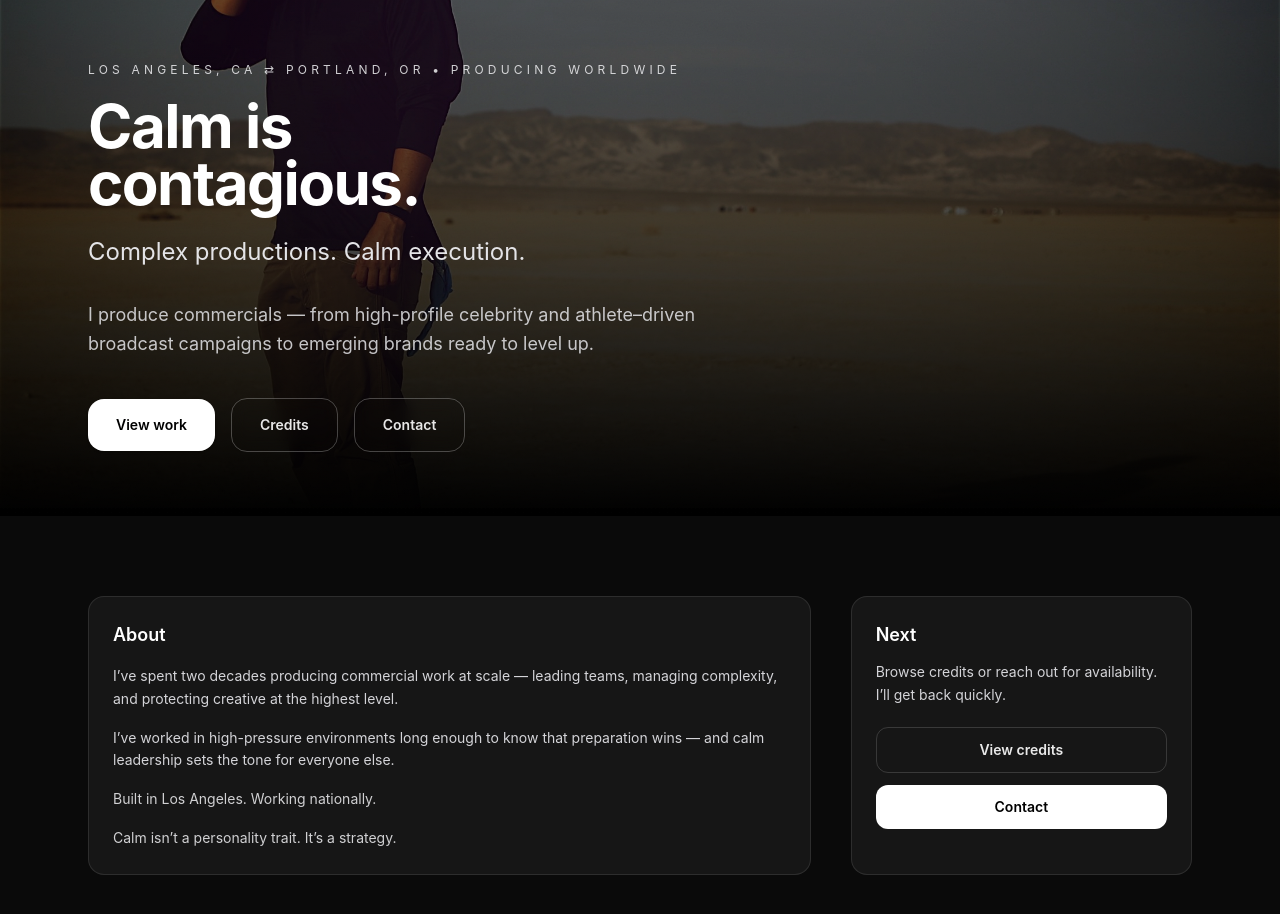
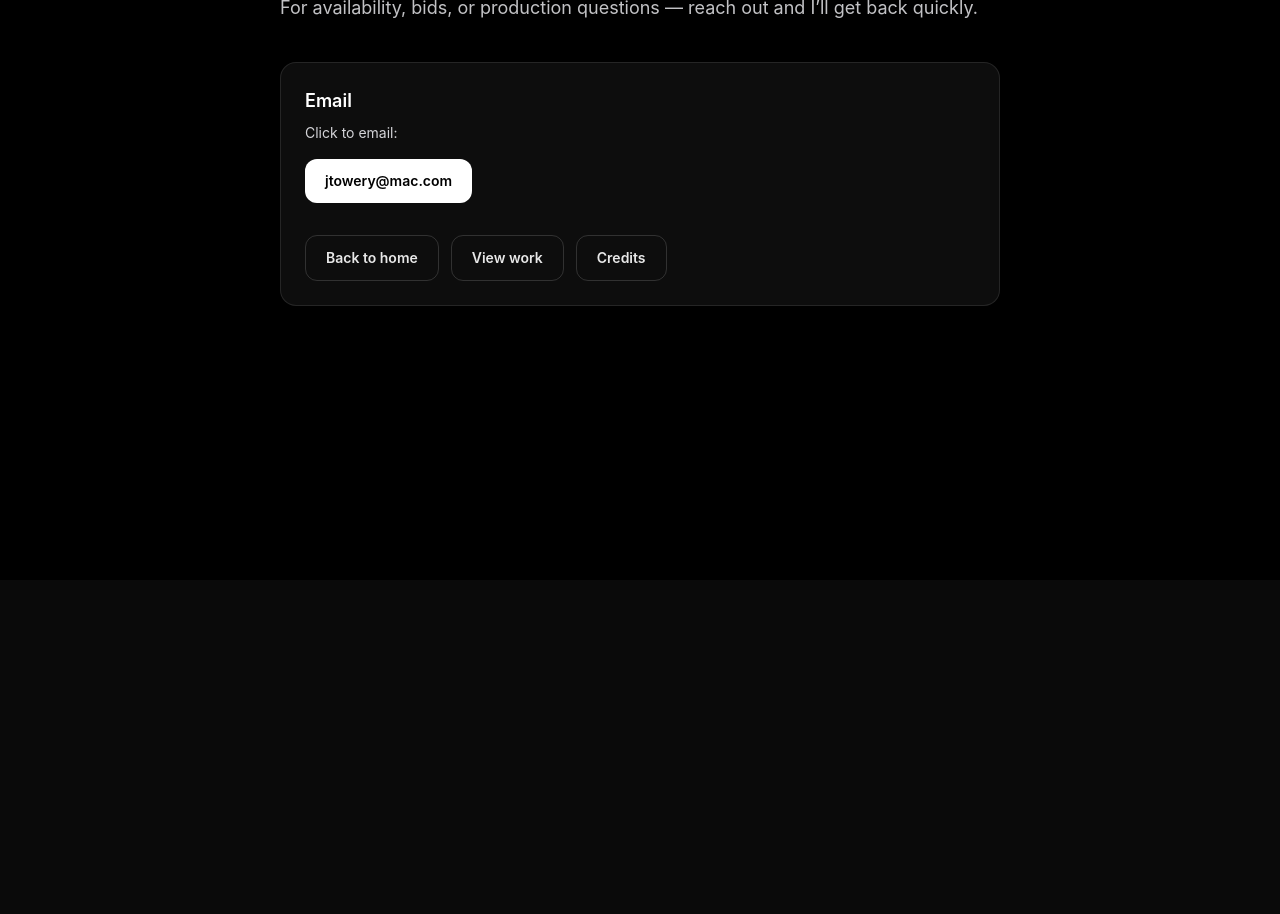
Before and after one commit to Justintowery/jt-producer-site, a Next.js app: page /contact in a window 1280 px wide. Shown: the part 220-1134 px from the top of the page. After the commit the page ends 800 px from the top, so only its background shows below. Built offline with nearby package versions, Linux system fonts and the light colour scheme.

Commit message:
Fix contact page content

```diff
--- a/src/app/contact/page.tsx
+++ b/src/app/contact/page.tsx
@@ -1,188 +1,76 @@
 "use client";
 
-import Image from "next/image";
 import Link from "next/link";
 import { motion, useReducedMotion } from "framer-motion";
 
-export default function HomePage() {
+export default function ContactPage() {
   const reduceMotion = useReducedMotion();
 
-  // Hero photo "come to life" animation (Ken Burns style)
-  const heroPhotoInitial = reduceMotion
-    ? { opacity: 1, scale: 1 }
-    : { opacity: 0, scale: 1.08, filter: "blur(6px)" as any };
-
-  const heroPhotoAnimate = reduceMotion
-    ? { opacity: 1, scale: 1 }
-    : {
-        opacity: 1,
-        scale: 1,
-        filter: "blur(0px)" as any,
-        // Very subtle drift so it feels alive
-        y: [0, -8, 0],
-      };
-
-  const heroPhotoTransition = reduceMotion
-    ? { duration: 0 }
-    : {
-        opacity: { duration: 0.8, ease: "easeOut" },
-        scale: { duration: 1.2, ease: "easeOut" },
-        filter: { duration: 1.1, ease: "easeOut" },
-        y: { duration: 12, ease: "easeInOut", repeat: Infinity },
-      };
-
   return (
-    <main>
-      {/* HERO */}
-      <section className="film-grain relative min-h-[92vh] w-full overflow-hidden">
-        {/* Background image (animated) */}
-        <motion.div
-          className="absolute inset-0"
-          initial={heroPhotoInitial}
-          animate={heroPhotoAnimate}
-          transition={heroPhotoTransition}
-        >
-          {/* Background image (mobile) */}
-          <Image
-            src="/hero-mobile.jpg"
-            alt="Justin Towery on set"
-            fill
-            priority
-            className="object-cover object-top md:hidden"
-          />
-
-          {/* Background image (desktop) */}
-          <Image
-            src="/hero.jpg"
-            alt="Justin Towery on set"
-            fill
-            priority
-            className="hidden object-cover object-top md:block"
-          />
-        </motion.div>
-
-        {/* Overlays for readability */}
-      <div className="pointer-events-none absolute inset-0 bg-black/45" />
-<div className="pointer-events-none absolute inset-0 bg-gradient-to-t from-black via-black/35 to-black/10" />
-
-        {/* Content */}
-        <div className="relative mx-auto flex min-h-[92vh] max-w-6xl items-end px-6 pb-16 pt-24">
-          <div className="max-w-2xl">
+    <main className="min-h-screen bg-black text-white">
+      <section className="mx-auto max-w-3xl px-6 pb-24 pt-24">
         <motion.p
-              initial={{ opacity: 0, y: 10 }}
-              animate={{ opacity: 1, y: 0 }}
+          initial={reduceMotion ? false : { opacity: 0, y: 10 }}
+          animate={reduceMotion ? false : { opacity: 1, y: 0 }}
           transition={{ duration: 0.6, ease: "easeOut" }}
           className="text-xs uppercase tracking-[0.35em] text-zinc-200/90"
         >
-              Los Angeles, CA ⇄ Portland, OR • Producing Worldwide
+          Contact
         </motion.p>
 
         <motion.h1
-              initial={{ opacity: 0, y: 14 }}
-              animate={{ opacity: 1, y: 0 }}
+          initial={reduceMotion ? false : { opacity: 0, y: 14 }}
+          animate={reduceMotion ? false : { opacity: 1, y: 0 }}
           transition={{ duration: 0.75, ease: "easeOut", delay: 0.05 }}
           className="mt-5 text-5xl font-bold tracking-tight leading-[0.95] text-white sm:text-6xl"
         >
-              Calm is
-              <br />
-              contagious.
+          Let’s talk.
         </motion.h1>
 
         <motion.p
-              initial={{ opacity: 0, y: 10 }}
-              animate={{ opacity: 1, y: 0 }}
+          initial={reduceMotion ? false : { opacity: 0, y: 10 }}
+          animate={reduceMotion ? false : { opacity: 1, y: 0 }}
           transition={{ duration: 0.65, ease: "easeOut", delay: 0.12 }}
-              className="mt-6 text-2xl text-zinc-200"
+          className="mt-6 text-lg leading-relaxed text-zinc-200/85"
         >
-              Complex productions. Calm execution.
+          For availability, bids, or production questions — reach out and I’ll get back quickly.
         </motion.p>
 
-            <motion.p
-              initial={{ opacity: 0, y: 10 }}
-              animate={{ opacity: 1, y: 0 }}
-              transition={{ duration: 0.65, ease: "easeOut", delay: 0.18 }}
-              className="mt-8 text-base leading-relaxed text-zinc-200/85 sm:text-lg"
+        <div className="mt-10 rounded-2xl border border-white/10 bg-white/5 p-6">
+          <h2 className="text-lg font-semibold text-white">Email</h2>
+          <p className="mt-2 text-sm text-zinc-300">
+            Click to email:
+          </p>
+
+          {/* Replace the email address below with your real one */}
+          <a
+            href="mailto:hello@justintowery.com"
+            className="mt-4 inline-flex rounded-xl bg-white px-5 py-3 text-sm font-semibold text-black transition hover:opacity-90"
           >
-              I produce commercials — from high-profile celebrity and athlete–driven broadcast
-              campaigns to emerging brands ready to level up.
-            </motion.p>
+            jtowery@mac.com
+          </a>
 
-            <motion.div
-              initial={{ opacity: 0, y: 12 }}
-              animate={{ opacity: 1, y: 0 }}
-              transition={{ duration: 0.7, ease: "easeOut", delay: 0.25 }}
-              className="mt-10 flex flex-col gap-3 sm:flex-row sm:items-center sm:gap-4"
+          <div className="mt-8 flex flex-col gap-3 sm:flex-row">
+            <Link
+              href="/"
+              className="rounded-xl border border-white/15 bg-white/0 px-5 py-3 text-center text-sm font-semibold text-white/90 transition hover:border-white/35 hover:text-white"
             >
+              Back to home
+            </Link>
+
             <Link
               href="/work"
-                className="w-full sm:w-auto rounded-2xl bg-white px-7 py-4 text-center text-sm font-semibold text-black shadow-sm transition hover:opacity-90"
+              className="rounded-xl border border-white/15 bg-white/0 px-5 py-3 text-center text-sm font-semibold text-white/90 transition hover:border-white/35 hover:text-white"
             >
               View work
             </Link>
 
             <Link
               href="/credits"
-                className="w-full sm:w-auto rounded-2xl border border-white/25 bg-white/0 px-7 py-4 text-center text-sm font-semibold text-white/90 backdrop-blur-sm transition hover:border-white/45 hover:text-white"
+              className="rounded-xl border border-white/15 bg-white/0 px-5 py-3 text-center text-sm font-semibold text-white/90 transition hover:border-white/35 hover:text-white"
             >
               Credits
             </Link>
-
-              <Link
-                href="/contact"
-                className="w-full sm:w-auto rounded-2xl border border-white/25 bg-white/0 px-7 py-4 text-center text-sm font-semibold text-white/90 backdrop-blur-sm transition hover:border-white/45 hover:text-white"
-              >
-                Contact
-              </Link>
-            </motion.div>
-          </div>
-        </div>
-      </section>
-
-      {/* BELOW THE FOLD */}
-      <section className="mx-auto max-w-6xl px-6 py-20">
-        <div className="grid gap-10 md:grid-cols-3">
-          {/* ABOUT */}
-          <div className="md:col-span-2 rounded-2xl border border-white/10 bg-white/5 p-6">
-            <h2 className="text-lg font-semibold text-white">About</h2>
-
-            <div className="mt-4 space-y-4 text-sm leading-relaxed text-zinc-300">
-              <p>
-                I’ve spent two decades producing commercial work at scale — leading teams,
-                managing complexity, and protecting creative at the highest level.
-              </p>
-
-              <p>
-                I’ve worked in high-pressure environments long enough to know that preparation
-                wins — and calm leadership sets the tone for everyone else.
-              </p>
-
-              <p className="text-zinc-200/90">Built in Los Angeles. Working nationally.</p>
-
-              <p className="text-zinc-200/90">Calm isn’t a personality trait. It’s a strategy.</p>
-            </div>
-          </div>
-
-          {/* NEXT */}
-          <div className="rounded-2xl border border-white/10 bg-white/5 p-6">
-            <h2 className="text-lg font-semibold text-white">Next</h2>
-            <p className="mt-3 text-sm leading-relaxed text-zinc-300">
-              Browse credits or reach out for availability. I’ll get back quickly.
-            </p>
-
-            <div className="mt-5 flex flex-col gap-3">
-              <Link
-                href="/credits"
-                className="rounded-xl border border-white/15 bg-white/0 px-5 py-3 text-center text-sm font-semibold text-white/90 transition hover:border-white/35 hover:text-white"
-              >
-                View credits
-              </Link>
-              <Link
-                href="/contact"
-                className="rounded-xl bg-white px-5 py-3 text-center text-sm font-semibold text-black transition hover:opacity-90"
-              >
-                Contact
-              </Link>
-            </div>
           </div>
         </div>
       </section>
```
Lines whose indentation alone changed are shown as unchanged.
